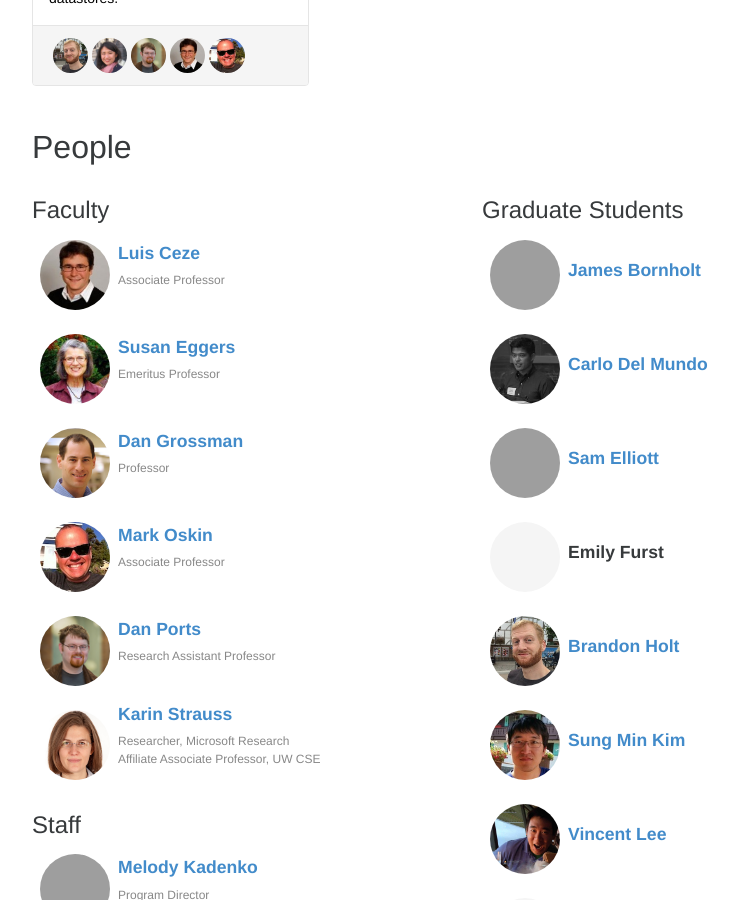
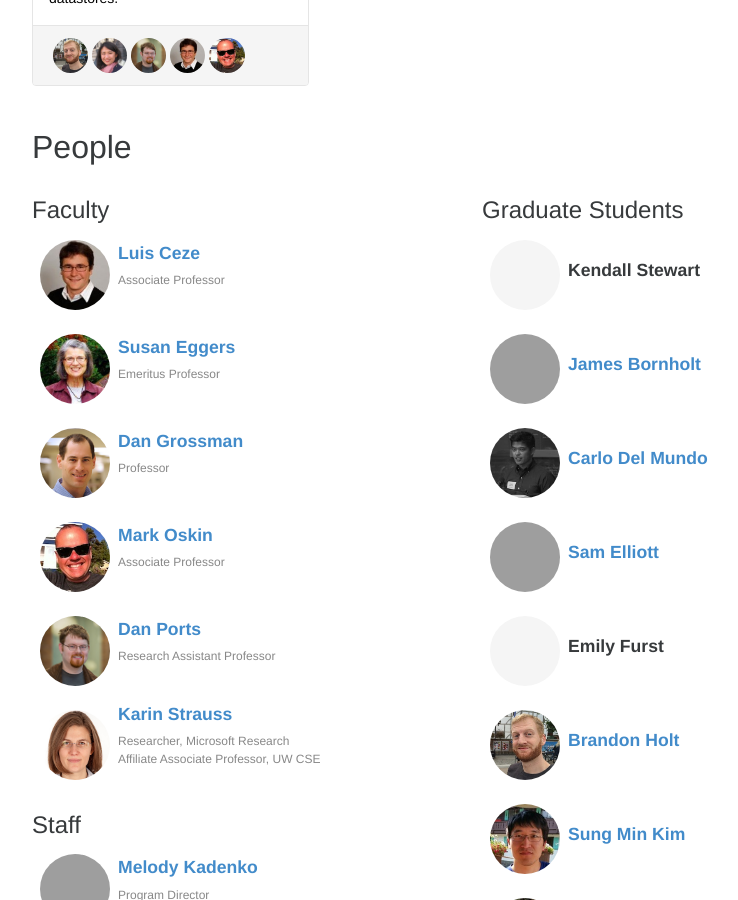
Before and after one commit to uwsampa/sampa-public, a Jekyll site: the page built from index.html, in a window 1280 px wide and 900 px high, scrolled down 1466 px, cut to the strip 0-900 px from the top of the window. Shown: the whole strip, without its empty margins (173-911 px from the left). Built offline with Jekyll 4.4.1, drawn with Linux system fonts in a browser that asks for light colours; nearby versions of some CDN libraries; Markdown is read by kramdown in place of the engine named in the settings; grey boxes are pictures that could not be loaded.

Commit message:
+Kendall

```diff
--- a/_data/people.yml
+++ b/_data/people.yml
@@ -81,6 +81,10 @@ nelson:
 
 
 # Grads
+
+kendall:
+    display_name: "Kendall Stewart"
+    role: grad
 
 bornholt:
     display_name: "James Bornholt"
```
